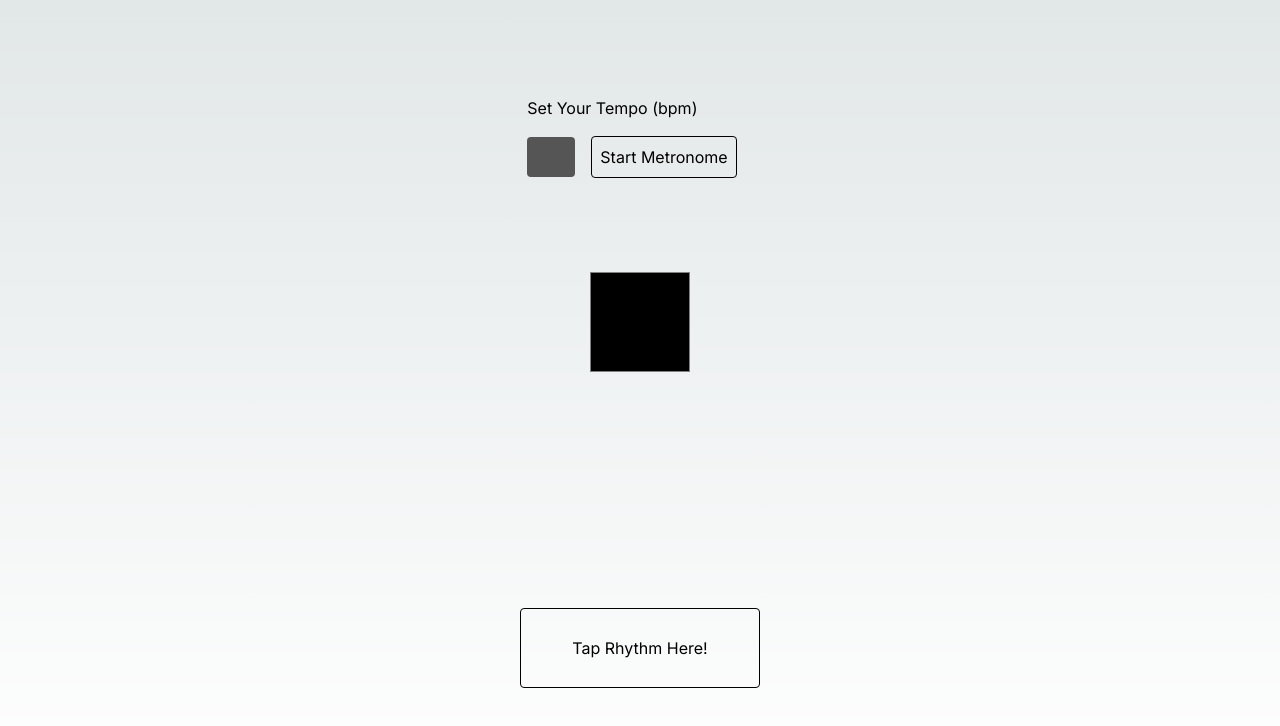
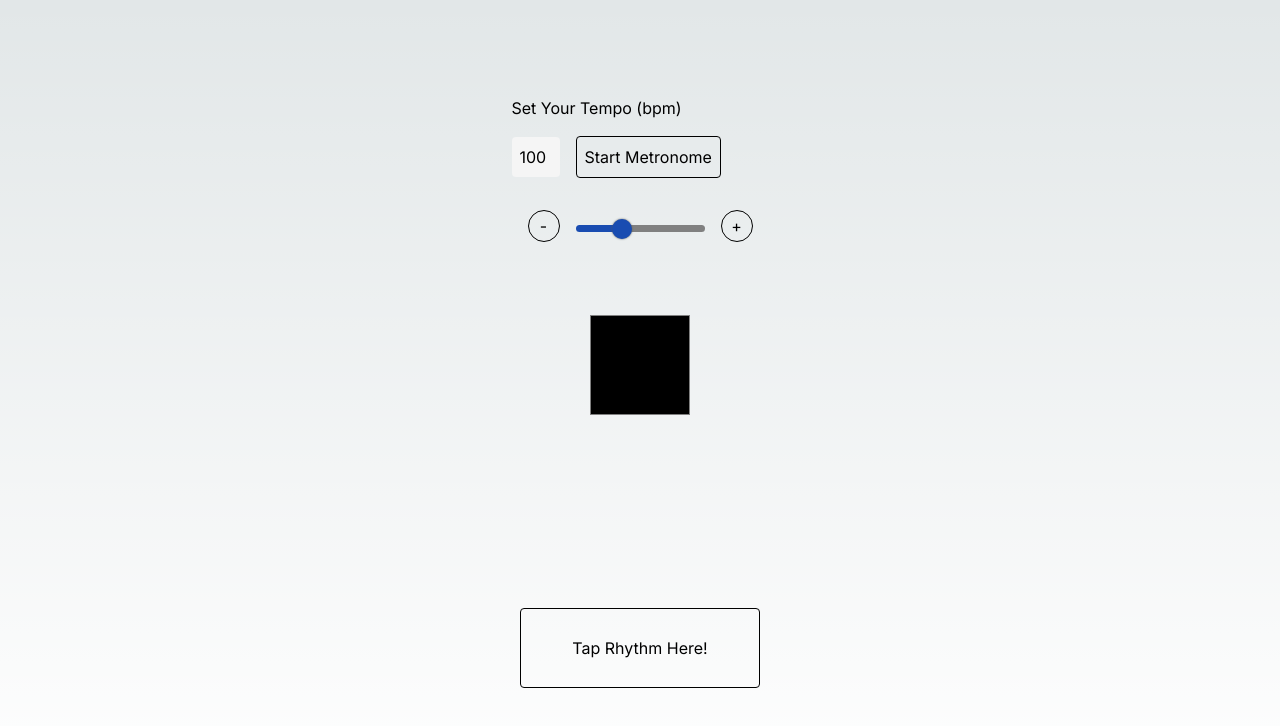
Before and after one commit to anthem123/rhythm-finder, a Next.js app: page / in a window 1280 px wide. Shown: the top 726 px of the page. Built offline with nearby package versions, Linux system fonts and the light colour scheme.

Commit message:
Added tempo slider

```diff
--- a/src/app/layout.tsx
+++ b/src/app/layout.tsx
@@ -1,4 +1,5 @@
-import './globals.css'
+import './style/globals.css'
+import './style/slider.css'
 import { Inter } from 'next/font/google'
 
 const inter = Inter({ subsets: ['latin'] })
--- a/src/app/page.tsx
+++ b/src/app/page.tsx
@@ -3,9 +3,10 @@
 import React, { useState, useEffect } from 'react';
 import Metronome from './metronome';
 import NoteViewer from './note-viewer';
+import TempoSlider from './tempo-slider';
 
 export default function Home() {
-  const [tempo, setTempo] = useState();
+  const [tempo, setTempo] = useState('100');
   const [metronomeOn, setMetronomeOn] = useState(false);
   const [metronomeText, setMetronomeText] = useState('Start Metronome');
   const [rhythm, setRhythm] = useState<any[]>([]);
@@ -78,6 +79,10 @@ export default function Home() {
         <h1>Set Your Tempo (bpm)</h1>
         <input className="tempo-input" value={tempo} onChange={onTempoChange}></input>
         <button className="clickable-button" onClick={toggleMetronome}>{metronomeText}</button>
+        <TempoSlider
+          tempo={tempo}
+          setTempo={setTempo}
+        />
       </div>
       <Metronome
         metronomeOn={metronomeOn}
--- a/src/app/globals.css
+++ b/src/app/style/globals.css
@@ -64,7 +64,7 @@ body {
 .tempo-input {
   padding: 0.5rem;
   width: 3rem;
-  background-color: #555555;
+  background-color: whitesmoke;
   border-radius: 0.25rem;
 }
 
@@ -82,4 +82,8 @@ body {
   .clickable-button:hover {
     background-color: #555555;
   }
+
+  .tempo-input {
+    background-color: #555555;
+  }
 }
--- /dev/null
+++ b/src/app/style/slider.css
@@ -0,0 +1,45 @@
+input[type="range"] {
+  -webkit-appearance: none;
+  height: 7px;
+  background: grey;
+  border-radius: 5px;
+  background-image: linear-gradient(#194cb1, #194cb1);
+  background-repeat: no-repeat;
+}
+
+input[type="range"]::-webkit-slider-thumb {
+  -webkit-appearance: none;
+  height: 20px;
+  width: 20px;
+  border-radius: 50%;
+  background: #194cb1;
+  cursor: pointer;
+  box-shadow: 0 0 2px 0 #555;
+  transition: background 0.3s ease-in-out;
+}
+
+input[type="range"]::-webkit-slider-runnable-track {
+  -webkit-appearance: none;
+  box-shadow: none;
+  border: none;
+  background: transparent;
+}
+
+input[type="range"]::-webkit-slider-thumb:hover {
+  box-shadow: #585ed750 0px 0px 0px 8px;
+}
+
+input[type="range"]::-webkit-slider-thumb:active {
+  box-shadow: #585ed750 0px 0px 0px 11px;
+  transition: box-shadow 350ms cubic-bezier(0.4, 0, 0.2, 1) 0ms,
+    left 350ms cubic-bezier(0.4, 0, 0.2, 1) 0ms,
+    bottom 350ms cubic-bezier(0.4, 0, 0.2, 1) 0ms;
+}
+
+.slider-button {
+  border: 1px black solid;
+  border-radius: 1rem;
+  height: 2rem;
+  width: 2rem;
+  margin: 1rem;
+}
--- /dev/null
+++ b/src/app/tempo-slider.jsx
@@ -0,0 +1,33 @@
+export default function TempoSlider({
+  tempo,
+  setTempo,
+}) {
+
+  const lowerTempo = () => {
+    setTempo(parseInt(tempo) - 1);
+  }
+  const raiseTempo = () => {
+    setTempo(parseInt(tempo) + 1);
+  }
+
+  const min = 40;
+  const max = 220;
+  const getBackgroundSize = () => {
+    return { backgroundSize: `${((parseInt(tempo) - 40) * 100) / (max - min)}% 100%` };
+  };
+
+  return (
+    <div>
+      <button className="slider-button" onClick={lowerTempo}>-</button>
+      <input
+        type="range"
+        min={min}
+        max={max}
+        onChange={(e) => setTempo(e.target.value)}
+        style={getBackgroundSize()}
+        value={tempo}
+      />
+      <button className="slider-button" onClick={raiseTempo}>+</button>
+    </div>
+  )
+}
```
